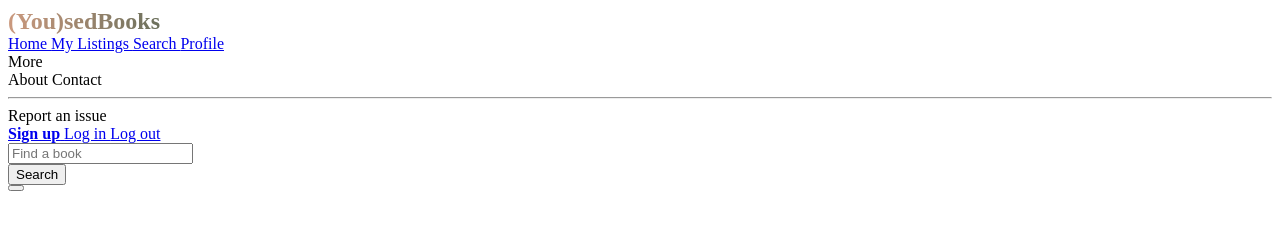
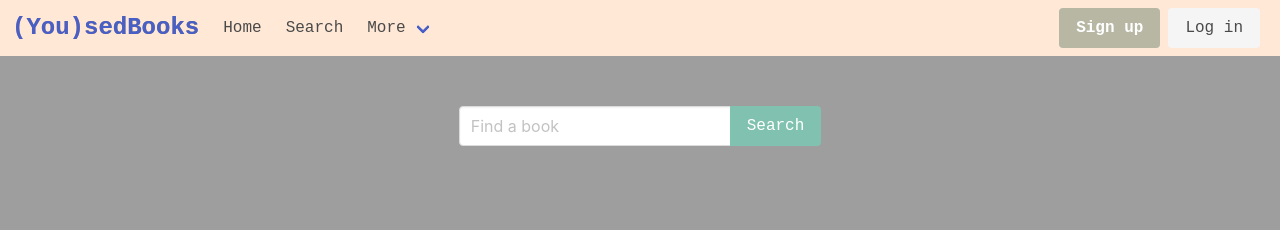
Before and after one commit to Forlaenu/BlueBackendBonanza, a website: page public/listing.html in a window 1280 px wide. Drawn offline with nearby package versions, Linux system fonts and the light colour scheme; the site is published under a folder, as on GitHub Pages, so addresses that start at the root find nothing.

Commit message:
fixed pathway and git init

```diff
--- a/public/listing.html
+++ b/public/listing.html
@@ -2,7 +2,7 @@
 
 <head>
     <title>Express</title>
-    <link rel="stylesheet" href="/stylesheets/style.css">
+    <link rel="stylesheet" href="./stylesheets/style.css">
     <link rel="stylesheet" href="./stylesheets/gradient.css" />
 </head>
 
--- a/public/login.html
+++ b/public/login.html
@@ -3,7 +3,7 @@
 
 <head>
     <title>Document</title>
-    <link rel="stylesheet" href="/stylesheets/style.css">
+    <link rel="stylesheet" href="./stylesheets/style.css">
     <link rel="stylesheet" href="./stylesheets/gradient.css" />
 </head>
 
```
Also changed, not shown: public/logout.html (+1 -1 lines), public/myListings.html (+1 -1 lines), public/signup.html (+1 -1 lines), public/userProfile.html (+1 -1 lines).
